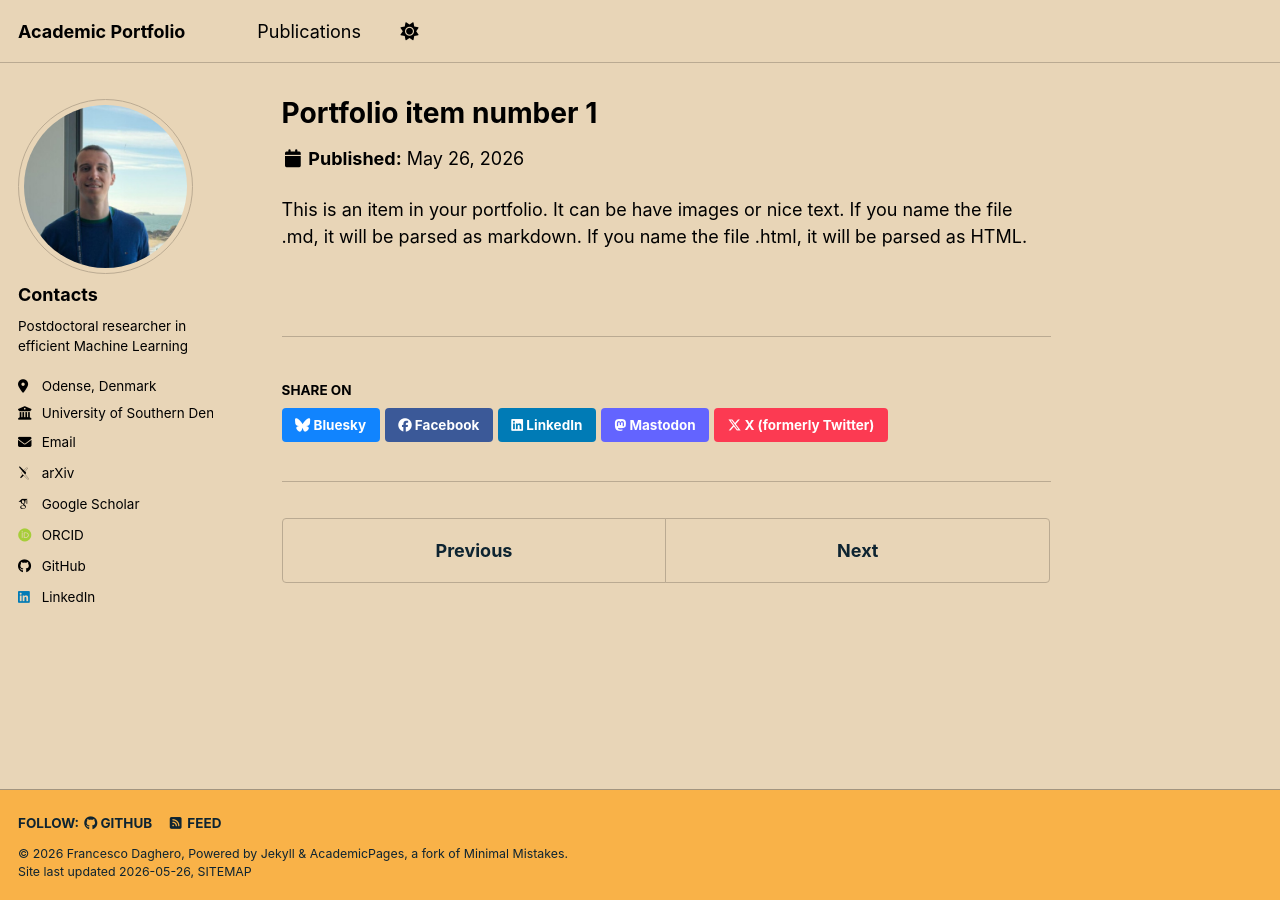
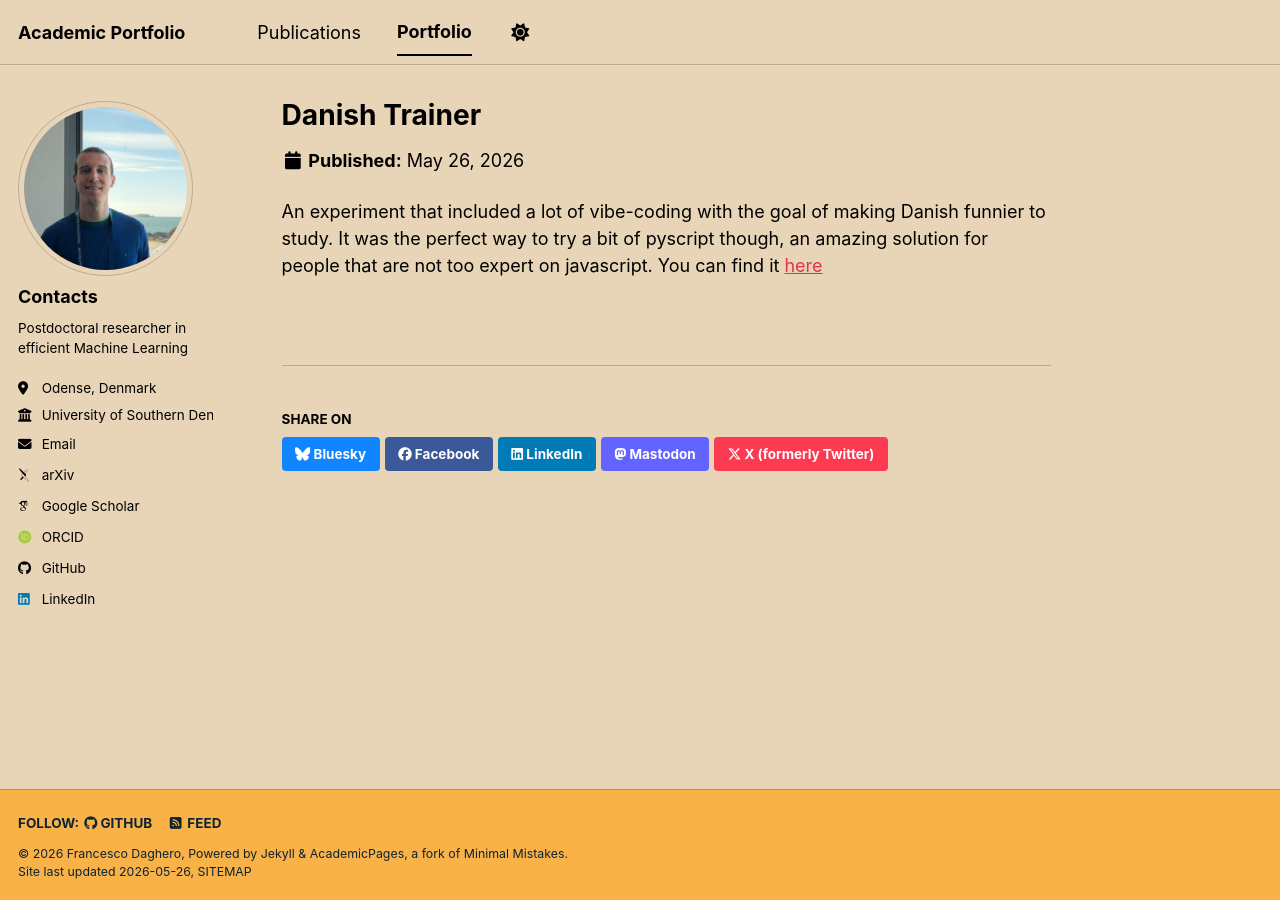
Before and after one commit to francescodaghero/francescodaghero.github.io, a Jekyll site: the page built from _portfolio/portfolio-1.md, in a window 1280 px wide. Built offline with Jekyll 4.4.1, drawn with Linux system fonts in a browser that asks for light colours; some web fonts are replaced; a script bundle is joined from its source files by our own code; library files that are not in the unit come from our copies.

Commit message:
update portfolio

```diff
--- a/_config.yml
+++ b/_config.yml
@@ -84,12 +84,12 @@ author:
 
 # Publication Category - The following the list of publication categories and their headings
 publication_category:
-  books:
-    title: 'Books'
   manuscripts:
     title: 'Journal Articles'
   conferences:
     title: 'Conference Papers'
+  books:
+    title: 'Book Chapters'
 
 # Site Settings
 teaser                   :  # filename of teaser fallback teaser image placed in /images/ for social media previews
--- a/_data/navigation.yml
+++ b/_data/navigation.yml
@@ -17,8 +17,8 @@ main:
   # - title: "Teaching"
   #   url: /teaching/
 
-  # - title: "Portfolio"
-  #   url: /portfolio/
+  - title: "Portfolio"
+    url: /portfolio/
 
   # - title: "Blog Posts"
   #   url: /year-archive/
--- a/_portfolio/portfolio-1.md
+++ b/_portfolio/portfolio-1.md
@@ -1,7 +1,9 @@
 ---
-title: "Portfolio item number 1"
-excerpt: "Short description of portfolio item number 1<br/><img src='/images/500x300.png'>"
+title: "Danish Trainer"
+excerpt: "A tiny card-based engine to train your knowledge of danish. Available [here](https://francescodaghero.github.io/tiny-danish-trainer/)"
 collection: portfolio
 ---
 
-This is an item in your portfolio. It can be have images or nice text. If you name the file .md, it will be parsed as markdown. If you name the file .html, it will be parsed as HTML.
+An experiment that included a lot of vibe-coding with the goal of making Danish funnier to study.
+It was the perfect way to try a bit of pyscript though, an amazing solution for people that are not too expert on javascript.
+You can find it [here](https://francescodaghero.github.io/tiny-danish-trainer/)
```
Also changed, not shown: _portfolio/portfolio-2.html (deleted, +0 -7 lines).
